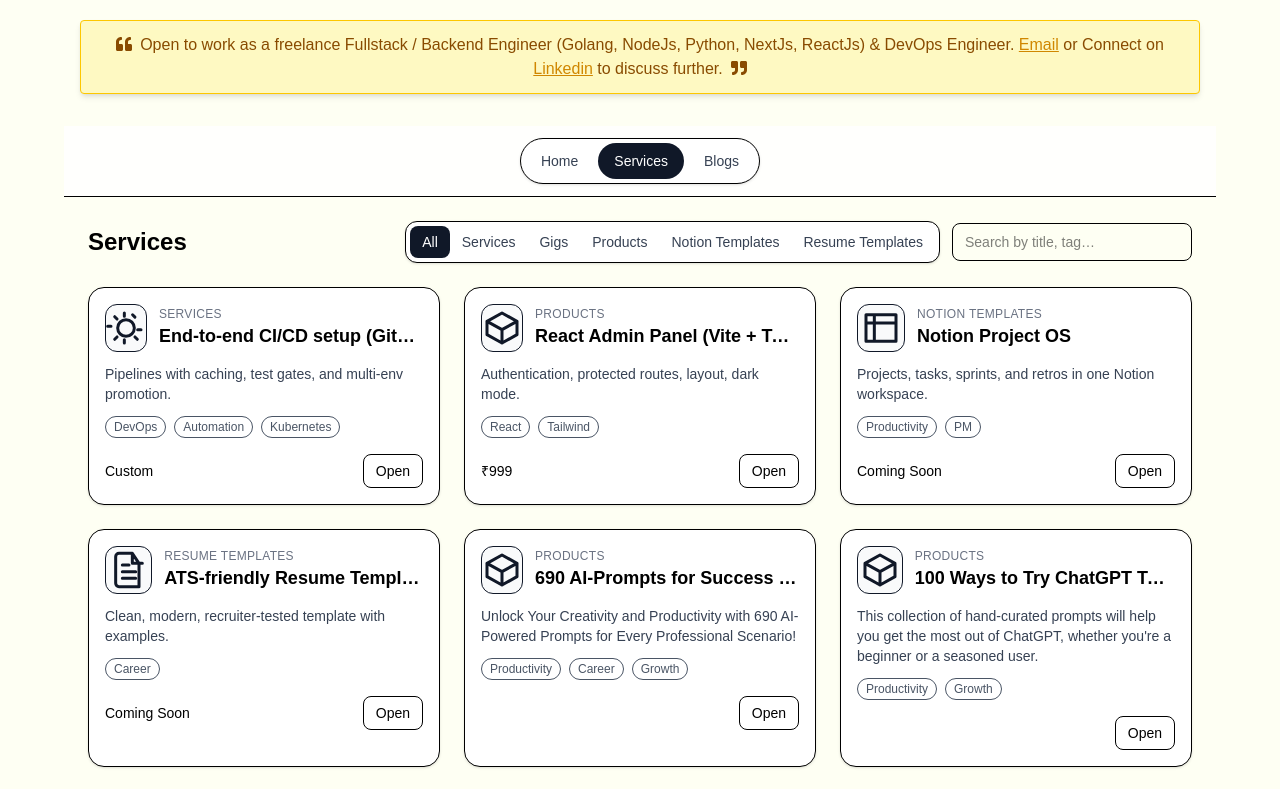
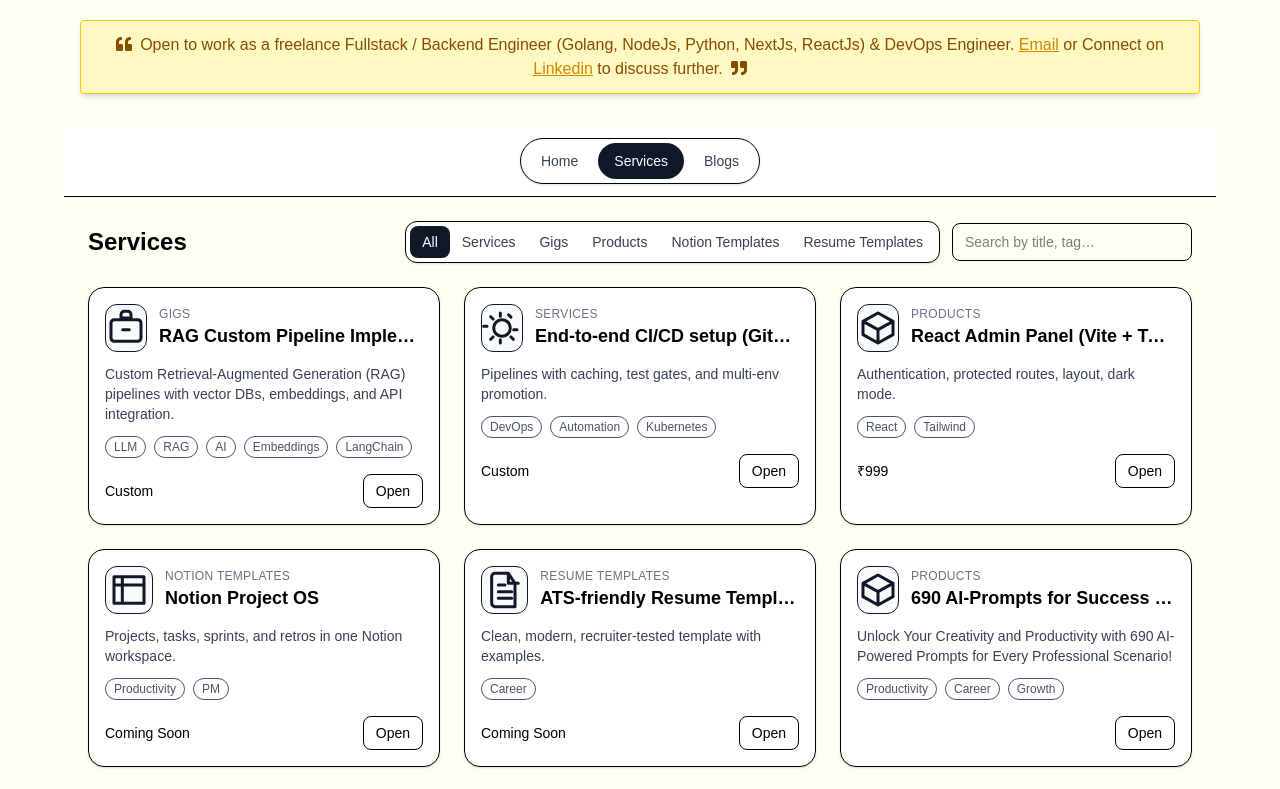
Before and after one commit to initeshjain/initeshjain.github.io, a React (Vite) app: page /#/services in a window 1280 px wide. Shown: the top 789 px of the page. Built offline with nearby package versions, Linux system fonts and the light colour scheme; a web font is replaced by a local one.

Commit message:
Added RAG Gig

```diff
--- a/src/data/ServicesItems.ts
+++ b/src/data/ServicesItems.ts
@@ -17,6 +17,15 @@ export type Item = {
 };
 
 export const items: Item[] = [
+    {
+        id: "rag-custom-pipeline",
+        title: "RAG Custom Pipeline Implementation",
+        description: "Custom Retrieval-Augmented Generation (RAG) pipelines with vector DBs, embeddings, and API integration.",
+        category: "Gigs",
+        tags: ["LLM", "RAG", "AI", "Embeddings", "LangChain"],
+        price: "Custom",
+        link: "mailto:nitesh.exe@gmail.com?subject=Request%20for%20RAG%20Pipeline%20Implementation&body=Hi%20Nitesh%2C%0A%0AI%20am%20interested%20in%20your%20RAG%20pipeline%20implementation%20gig.%20Could%20you%20please%20share%20details%20about%20the%20architecture%2C%20tech%20stack%20used%2C%20and%20pricing%20for%20a%20custom%20solution%20involving%20vector%20database%2C%20embeddings%2C%20document%20loaders%2C%20and%20API%20integration%3F%0A%0AThanks%2C%0A%5BYour%20Name%5D"
+    },
     {
         id: "svc-ci-cd",
         title: "End-to-end CI/CD setup (GitHub Actions/TeamCity)",
```
